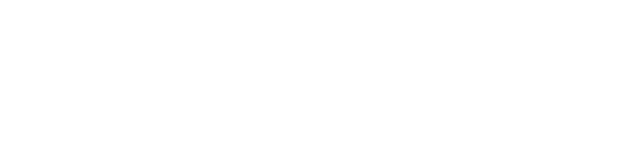
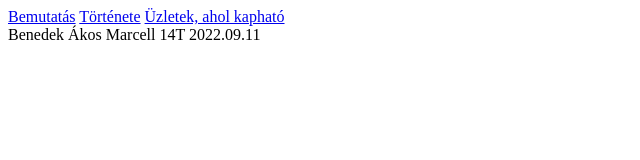
Before and after one commit to BAkosM/Fagyi, a plain HTML site: page Index.html in a window 1280 px wide. Shown: the whole page, without its empty margins (0-640 px from the left). Drawn offline with Linux system fonts and the light colour scheme.

Commit message:
Webpage BackBones

```diff
--- a/Index.html
+++ b/Index.html
@@ -2,9 +2,20 @@
 <html>
     <head lang="hu">
         <meta charset="UTF-8" />
-        <title></title>
+        <title>Fagyi</title>
         <link rel="stylesheet" type="text/css" href="Style.css" />
     </head>
     <body>
+        <header>
+            <nav>
+                <a href="bemutatas">Bemutatás</a>
+                <a href="tortenete">Története</a>
+                <a href="uzletek">Üzletek, ahol kapható</a>
+            </nav>
+        </header>
+        <section id="bemutatas"></section>
+        <section id="tortenete"></section>
+        <section id="uzletek"></section>
+        <footer>Benedek Ákos Marcell 14T 2022.09.11</footer>
     </body>
 </html>
```
